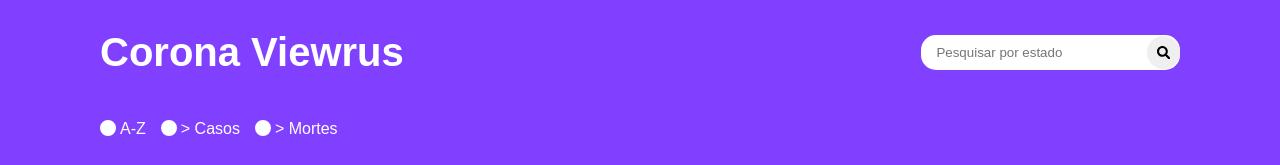
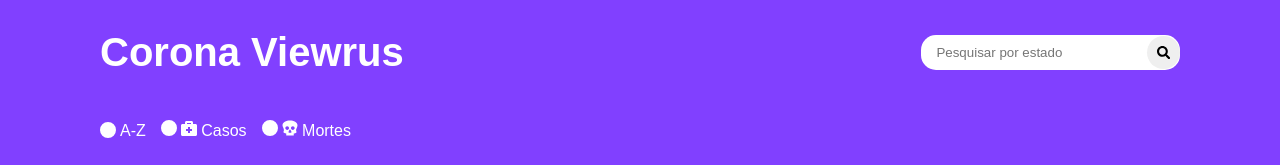
Before and after one commit to jrmarqueshd/Corona-Viewrus, a React (Create React App) app: page / in a window 1280 px wide. Shown: the top 165 px of the page. Built offline with nearby package versions, Linux system fonts and the light colour scheme; no server answers.

Commit message:
adding icons to filter

```diff
--- a/src/Components/Filter/index.js
+++ b/src/Components/Filter/index.js
@@ -1,4 +1,7 @@
 import React from "react";
+
+import { FaBriefcaseMedical } from "react-icons/fa";
+import { GiDeathSkull } from "react-icons/gi";
 
 import { FilterWrapper, Option } from "./style";
 
@@ -9,11 +12,13 @@ const optionsTemplate = [
   },
   {
     id: "cases",
-    label: "> Casos",
+    icon: <FaBriefcaseMedical />,
+    label: "Casos",
   },
   {
     id: "deaths",
-    label: "> Mortes",
+    icon: <GiDeathSkull />,
+    label: "Mortes",
   },
 ];
 
@@ -27,7 +32,7 @@ const Filter = ({ handleChange, active }) => {
           onClick={handleChange}
           className={active === option.id ? "-selected" : ""}
         >
-          {option.label}
+          {option.icon} {option.label}
         </Option>
       ))}
     </FilterWrapper>
```
